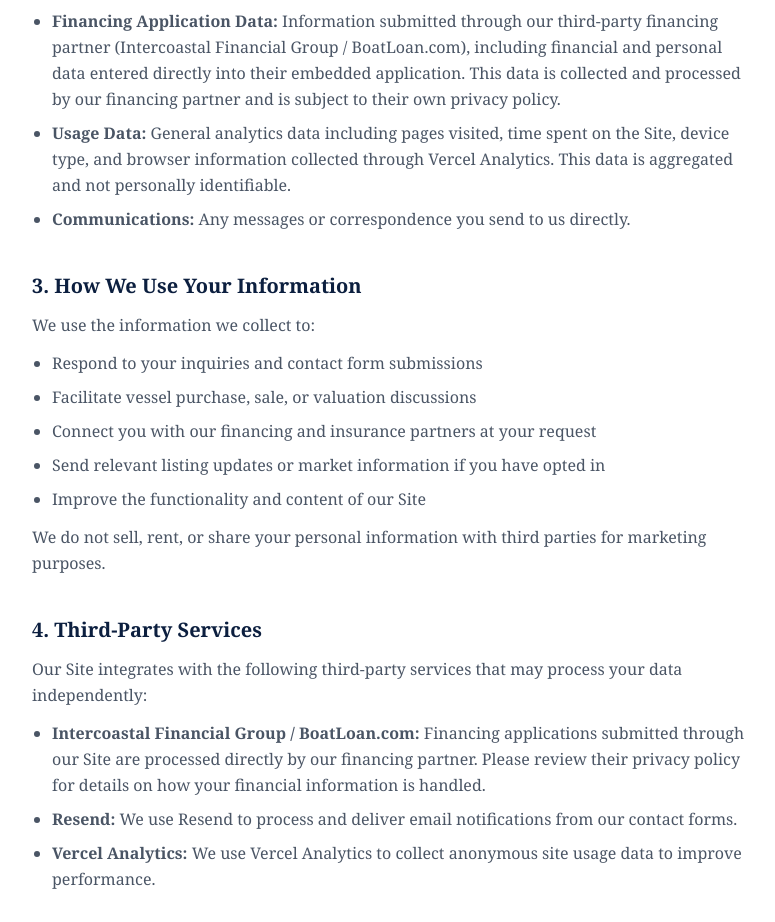
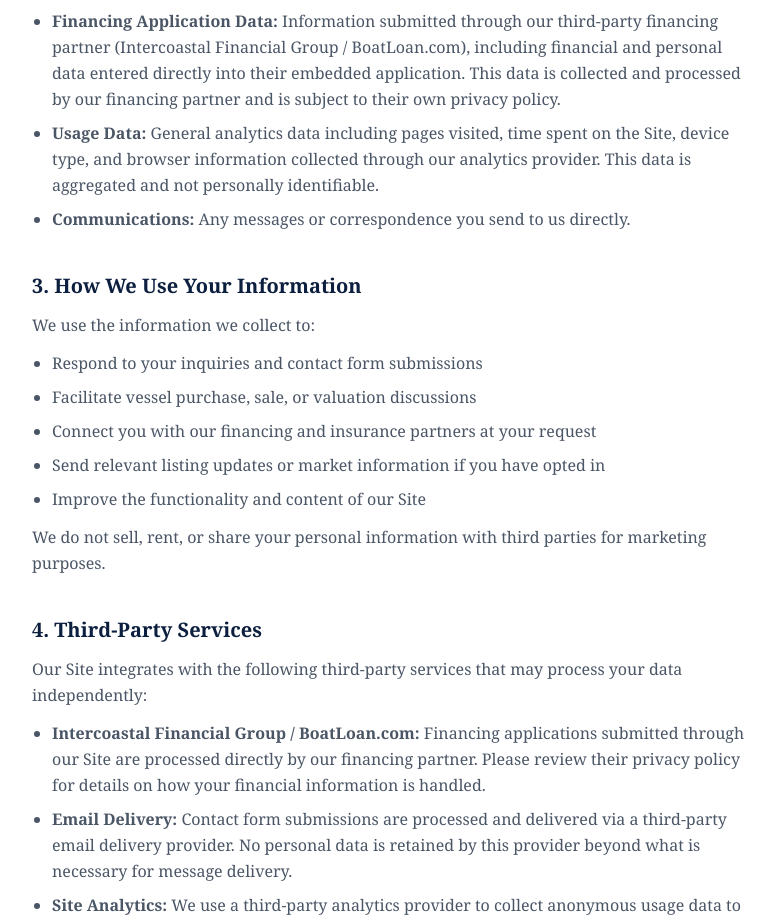
Before and after one commit to BreckYachtGroup/breck-yacht-group, a Next.js app: page /privacy-policy in a window 1280 px wide. Shown: the part 740-1662 px from the top of the page, without its empty margins (248-1023 px from the left). Built offline with nearby package versions, Linux system fonts and the light colour scheme.

Commit message:
remove vendor names from privacy policy

```diff
--- a/src/app/privacy-policy/page.tsx
+++ b/src/app/privacy-policy/page.tsx
@@ -21,7 +21,7 @@ export default function PrivacyPolicyPage() {
           <ul className="mt-3 space-y-2 list-disc pl-5">
             <li><strong>Contact Information:</strong> Name, email address, and phone number submitted through our contact, inquiry, or vessel valuation forms.</li>
             <li><strong>Financing Application Data:</strong> Information submitted through our third-party financing partner (Intercoastal Financial Group / BoatLoan.com), including financial and personal data entered directly into their embedded application. This data is collected and processed by our financing partner and is subject to their own privacy policy.</li>
-            <li><strong>Usage Data:</strong> General analytics data including pages visited, time spent on the Site, device type, and browser information collected through Vercel Analytics. This data is aggregated and not personally identifiable.</li>
+            <li><strong>Usage Data:</strong> General analytics data including pages visited, time spent on the Site, device type, and browser information collected through our analytics provider. This data is aggregated and not personally identifiable.</li>
             <li><strong>Communications:</strong> Any messages or correspondence you send to us directly.</li>
           </ul>
         </section>
@@ -44,8 +44,8 @@ export default function PrivacyPolicyPage() {
           <p>Our Site integrates with the following third-party services that may process your data independently:</p>
           <ul className="mt-3 space-y-2 list-disc pl-5">
             <li><strong>Intercoastal Financial Group / BoatLoan.com:</strong> Financing applications submitted through our Site are processed directly by our financing partner. Please review their privacy policy for details on how your financial information is handled.</li>
-            <li><strong>Resend:</strong> We use Resend to process and deliver email notifications from our contact forms.</li>
-            <li><strong>Vercel Analytics:</strong> We use Vercel Analytics to collect anonymous site usage data to improve performance.</li>
+            <li><strong>Email Delivery:</strong> Contact form submissions are processed and delivered via a third-party email delivery provider. No personal data is retained by this provider beyond what is necessary for message delivery.</li>
+            <li><strong>Site Analytics:</strong> We use a third-party analytics provider to collect anonymous usage data to improve Site performance. No personally identifiable information is collected through this service.</li>
           </ul>
         </section>
 
```
